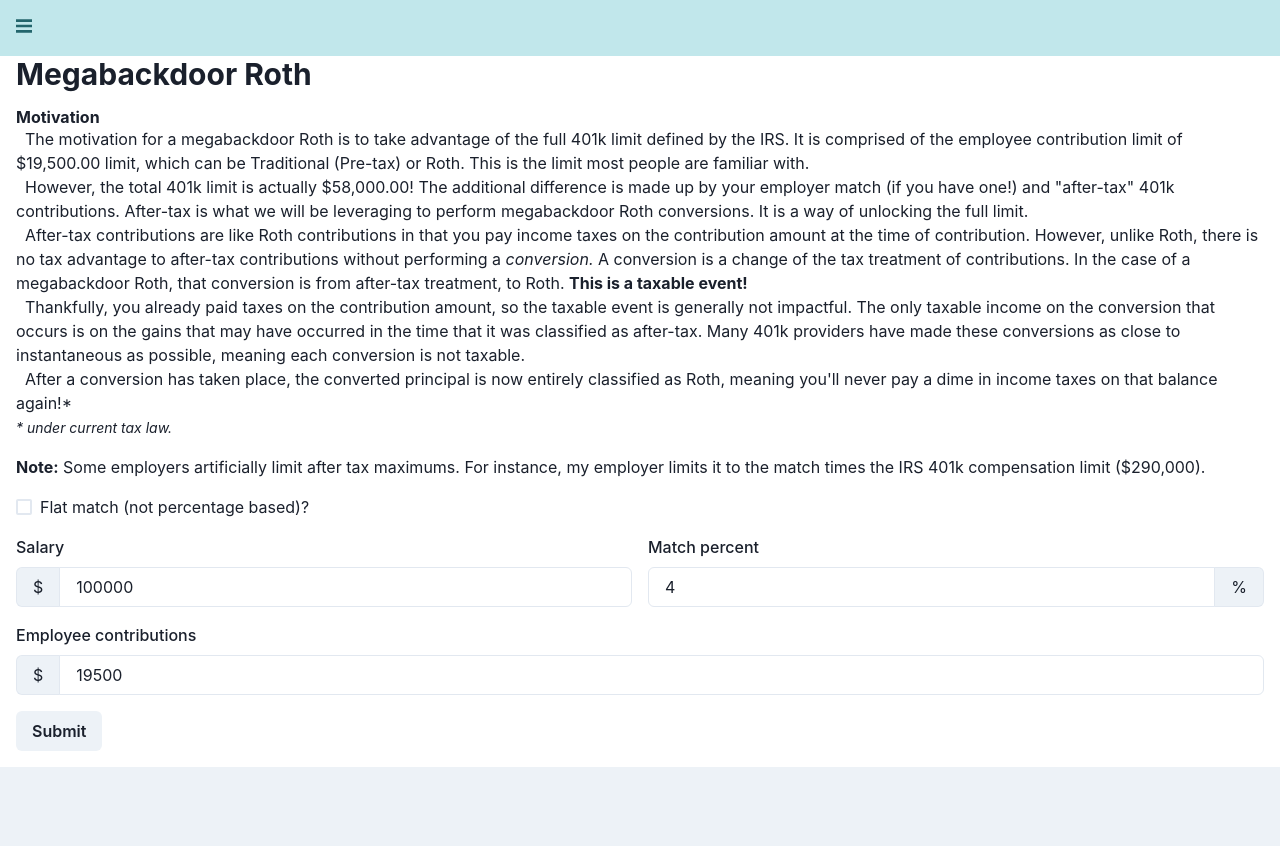
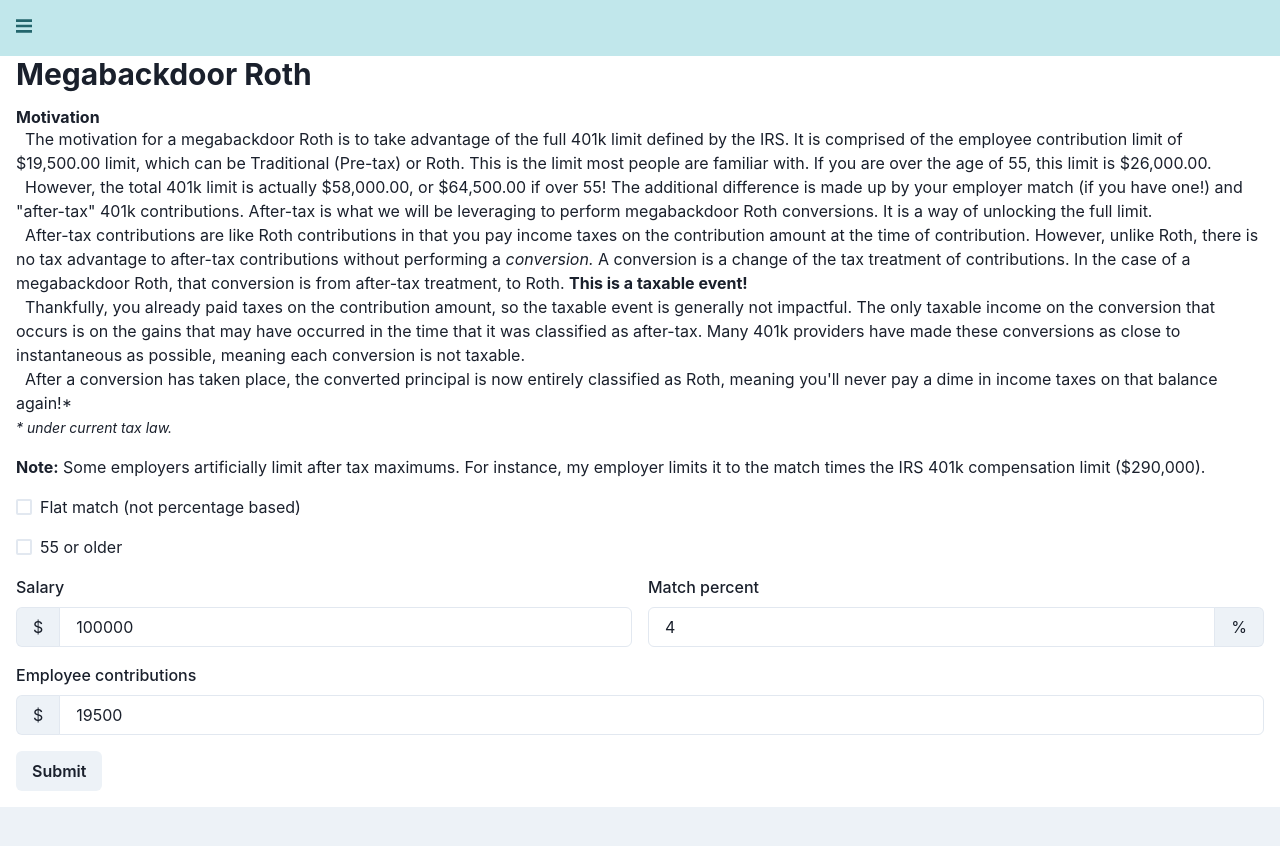
Before and after one commit to m3fawner/ssr-study, a Next.js app: page /mega-backdoor-roth in a window 1280 px wide. Shown: the top 846 px of the page. Built offline with nearby package versions, Linux system fonts and the light colour scheme.

Commit message:
feat: Add over 55 logic

```diff
--- a/src/components/MegaBackdoorRoth.jsx
+++ b/src/components/MegaBackdoorRoth.jsx
@@ -2,17 +2,21 @@ import {
   Heading, Text, Box, Button, Flex,
 } from '@chakra-ui/react';
 import PropTypes from 'prop-types';
-import { useCallback, useState } from 'react';
+import { useCallback, useState, useMemo } from 'react';
 import useForm from '../hooks/useForm';
 import yup from '../util/yup';
 import RHFInput from './RHFInput';
 import RHFCheckbox from './RHFCheckbox';
 
 // TODO: Adjust for over 55 (add input for swapping)
+const TOTAL_401K_LIMIT_OVER_55 = 64500;
 const TOTAL_401K_LIMIT = 58000;
+const BASE_401K_LIMIT_OVER_55 = 26000;
 const BASE_401K_LIMIT = 19500;
 const TOTAL_401K_LIMIT_IN_DOLLARS = TOTAL_401K_LIMIT.toLocaleString('en-US', { style: 'currency', currency: 'USD' });
+const TOTAL_401K_LIMIT_OVER_55_IN_DOLLARS = TOTAL_401K_LIMIT_OVER_55.toLocaleString('en-US', { style: 'currency', currency: 'USD' });
 const BASE_401K_LIMIT_IN_DOLLARS = BASE_401K_LIMIT.toLocaleString('en-US', { style: 'currency', currency: 'USD' });
+const BASE_401K_LIMIT_OVER_55_IN_DOLLARS = BASE_401K_LIMIT_OVER_55.toLocaleString('en-US', { style: 'currency', currency: 'USD' });
 const Intro = (
   <>
     <Heading size="sm">Motivation</Heading>
@@ -24,13 +28,20 @@ const Intro = (
       {BASE_401K_LIMIT_IN_DOLLARS}
       {' '}
       limit, which can be Traditional (Pre-tax) or Roth. This is the limit most people are
-      familiar with.
+      familiar with. If you are over the age of 55, this limit is
+      {' '}
+      {BASE_401K_LIMIT_OVER_55_IN_DOLLARS}
+      .
     </Text>
     <Text>
       &nbsp;&nbsp;However, the total 401k limit is actually
       {' '}
       {TOTAL_401K_LIMIT_IN_DOLLARS}
-      !
+      , or
+      {' '}
+      {TOTAL_401K_LIMIT_OVER_55_IN_DOLLARS}
+      {' '}
+      if over 55!
       The additional difference is made up by your employer match (if you have one!)
       and &quot;after-tax&quot; 401k contributions. After-tax is what we will be
       leveraging to perform megabackdoor Roth conversions. It is a way of unlocking the full limit.
@@ -70,11 +81,16 @@ const Intro = (
   </>
 );
 const afterTaxSpaceSchema = yup.object({
+  over55: yup.bool(),
   flatMatch: yup.bool(),
   flatMatchAmount: yup.number().min(0).label('Flat match amount'),
   salary: yup.number().min(0).label('Salary'),
   matchPercent: yup.number().min(0).label('Match percent'),
-  employeeContributions: yup.number().min(0).max(BASE_401K_LIMIT).label('Employee contributions'),
+  employeeContributions: yup.number().min(0).label('Employee contributions').when('over55', {
+    is: true,
+    then: (schema) => schema.max(BASE_401K_LIMIT_OVER_55),
+    otherwise: (schema) => schema.max(BASE_401K_LIMIT),
+  }),
 });
 const AfterTaxSpaceCalculator = ({ onSubmit }) => {
   const [afterTaxLimit, setAfterTaxLimit] = useState(null);
@@ -84,14 +100,20 @@ const AfterTaxSpaceCalculator = ({ onSubmit }) => {
       matchPercent: 4,
       salary: 100000,
       employeeContributions: BASE_401K_LIMIT,
+      over55: false,
     },
   }, afterTaxSpaceSchema);
   const {
-    flatMatch, employeeContributions, matchPercent, salary, flatMatchAmount,
+    flatMatch, employeeContributions, matchPercent, salary, flatMatchAmount, over55,
   } = watch();
+  const max401k = useMemo(() => (over55 ? TOTAL_401K_LIMIT_OVER_55 : TOTAL_401K_LIMIT), [over55]);
+  const maxEmployee401k = useMemo(
+    () => (over55 ? BASE_401K_LIMIT_OVER_55 : BASE_401K_LIMIT),
+    [over55],
+  );
   const calculatedAfterTaxMax = handleSubmit(() => {
     const match = flatMatch ? flatMatchAmount : (salary * (matchPercent / 100));
-    const limit = TOTAL_401K_LIMIT - match - employeeContributions;
+    const limit = max401k - match - employeeContributions;
     setAfterTaxLimit(limit);
     onSubmit({
       limit,
@@ -101,7 +123,8 @@ const AfterTaxSpaceCalculator = ({ onSubmit }) => {
   return (
     <>
       <Box as="form" pb="4" onSubmit={calculatedAfterTaxMax}>
-        <RHFCheckbox {...getInputProps('flatMatch')} label="Flat match (not percentage based)?" />
+        <RHFCheckbox {...getInputProps('flatMatch')} label="Flat match (not percentage based)" />
+        <RHFCheckbox {...getInputProps('over55')} label="55 or older" />
         {flatMatch
           ? <RHFInput {...getInputProps('flatMatchAmount')} label="Flat match amount" left="$" right="/yr" />
           : (
@@ -110,7 +133,7 @@ const AfterTaxSpaceCalculator = ({ onSubmit }) => {
               <RHFInput {...getInputProps('matchPercent')} label="Match percent" right="%" />
             </Flex>
           )}
-        <RHFInput {...getInputProps('employeeContributions')} label="Employee contributions" left="$" help={employeeContributions < BASE_401K_LIMIT ? 'You should consider maximizing your employee contributions before megabackdoor Roth' : null} />
+        <RHFInput {...getInputProps('employeeContributions')} label="Employee contributions" left="$" help={employeeContributions < maxEmployee401k ? 'You should consider maximizing your employee contributions before megabackdoor Roth' : null} />
         <Button type="submit" mt="4">Submit</Button>
       </Box>
       {afterTaxLimit && (
```
